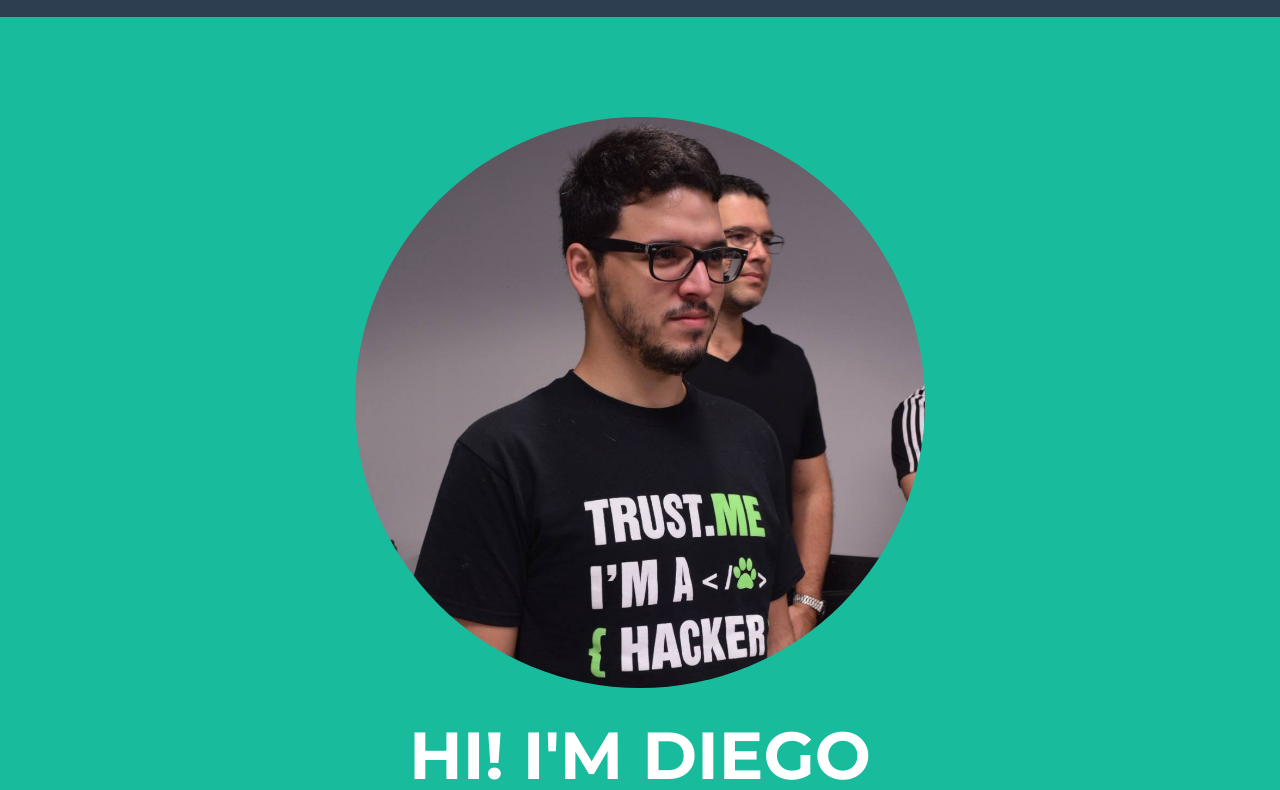
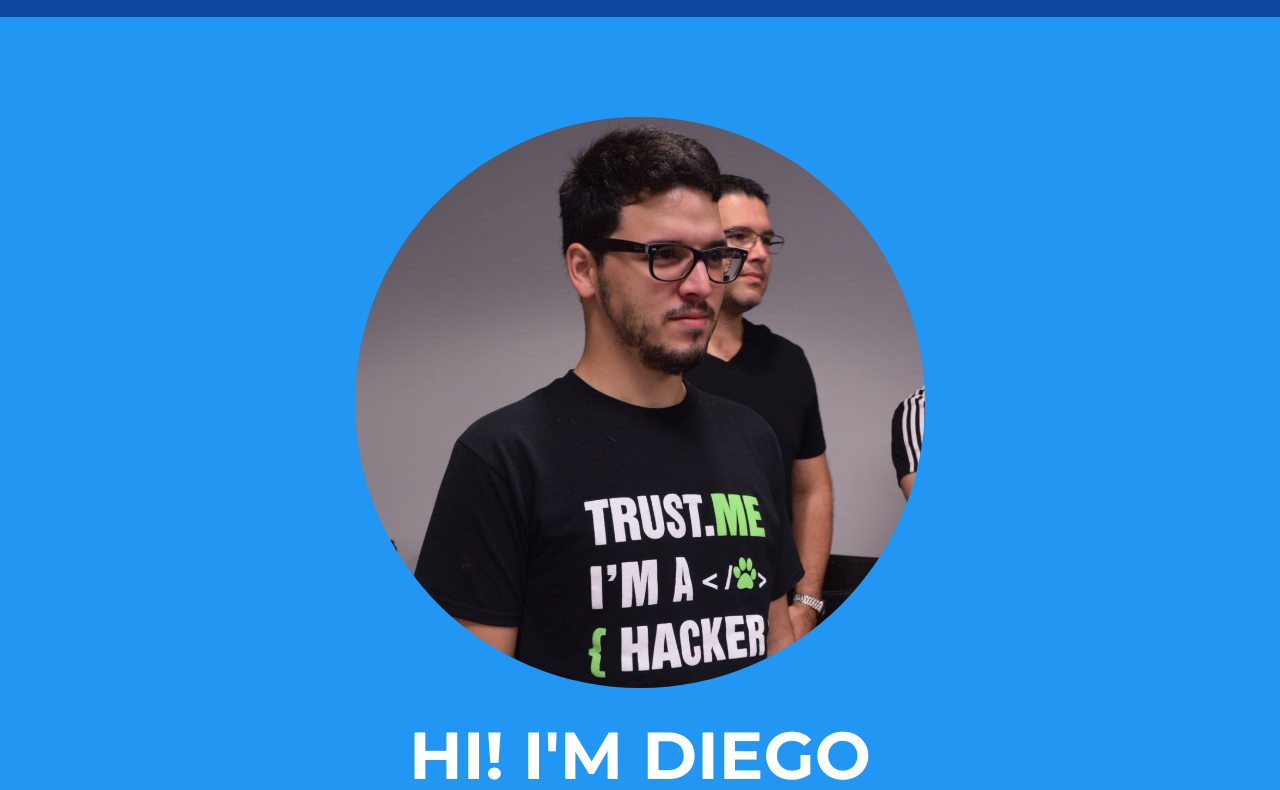
Before and after one commit to diegofigs/diegofigs.github.io, a website: page index.html in a window 1280 px wide. Shown: the part 83-873 px from the top of the page. Drawn offline with nearby package versions, Linux system fonts and the light colour scheme; files that its build step writes are made by us from their sources.

Commit message:
update theme colors

```diff
--- a/less/variables.less
+++ b/less/variables.less
@@ -2,8 +2,9 @@
 
 // Gray and Brand Colors for use across theme
 
-@theme-primary:    #2C3E50;
-@theme-success:    #18BC9C;
+@theme-primary:    #0D47A1;
+@theme-success:    #2196F3;
+@accent:           #76FF03;
 
 @gray-base:        #000;
 @gray-darker:      lighten(@gray-base, 13.5%); // #222
```
